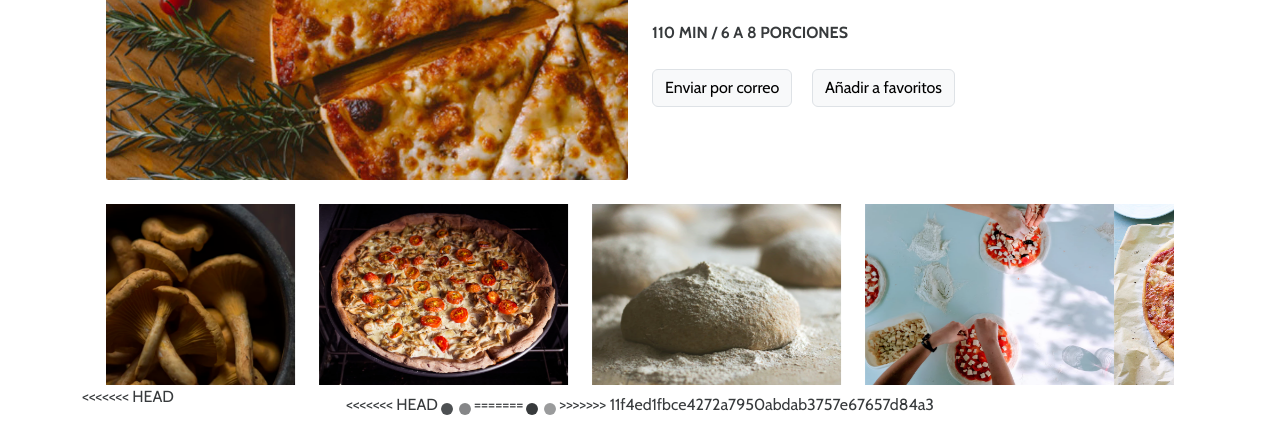
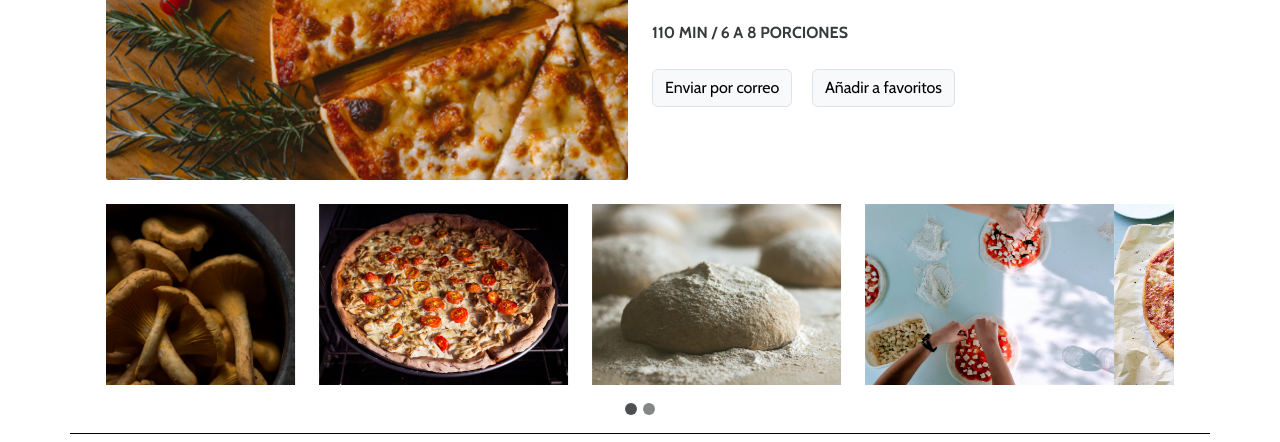
Before and after one commit to VickyAzola/RicomidaDesafioLatam, a plain HTML site: page index.html in a window 1280 px wide. Shown: the part 358-800 px from the top of the page. Drawn offline with nearby package versions, Linux system fonts and the light colour scheme.

Commit message:
Update index.html

```diff
--- a/index.html
+++ b/index.html
@@ -100,13 +100,8 @@
             <div class="row px-4">
                 <div id="carouselExampleAutoplaying" class="carousel slide" data-bs-ride="carousel">
                     <div class="carousel-indicators">
-<<<<<<< HEAD
                         <button type="button" data-bs-target="#carouselExampleAutoplaying" data-bs-slide-to="0" class="active" aria-current="true" aria-label="Slide 1"></button>
                         <button type="button" data-bs-target="#carouselExampleAutoplaying" data-bs-slide-to="1" aria-label="Slide 2"></button>
-=======
-                        <button type="button" data-bs-target="#carouselExampleCaptions" data-bs-slide-to="0" class="active" aria-current="true" aria-label="Slide 1"></button>
-                        <button type="button" data-bs-target="#carouselExampleCaptions" data-bs-slide-to="1" aria-label="Slide 2"></button>
->>>>>>> 11f4ed1fbce4272a7950abdab3757e67657d84a3
                     </div>
                     <div class="carousel-inner">
                         <div class="carousel-item active">
@@ -144,11 +139,8 @@
                     </div>
                 </div>
             </div>
-<<<<<<< HEAD
         </section>
-=======
-        </section>
->>>>>>> 11f4ed1fbce4272a7950abdab3757e67657d84a3
+
     </header>
 
     <main class="container">
```
